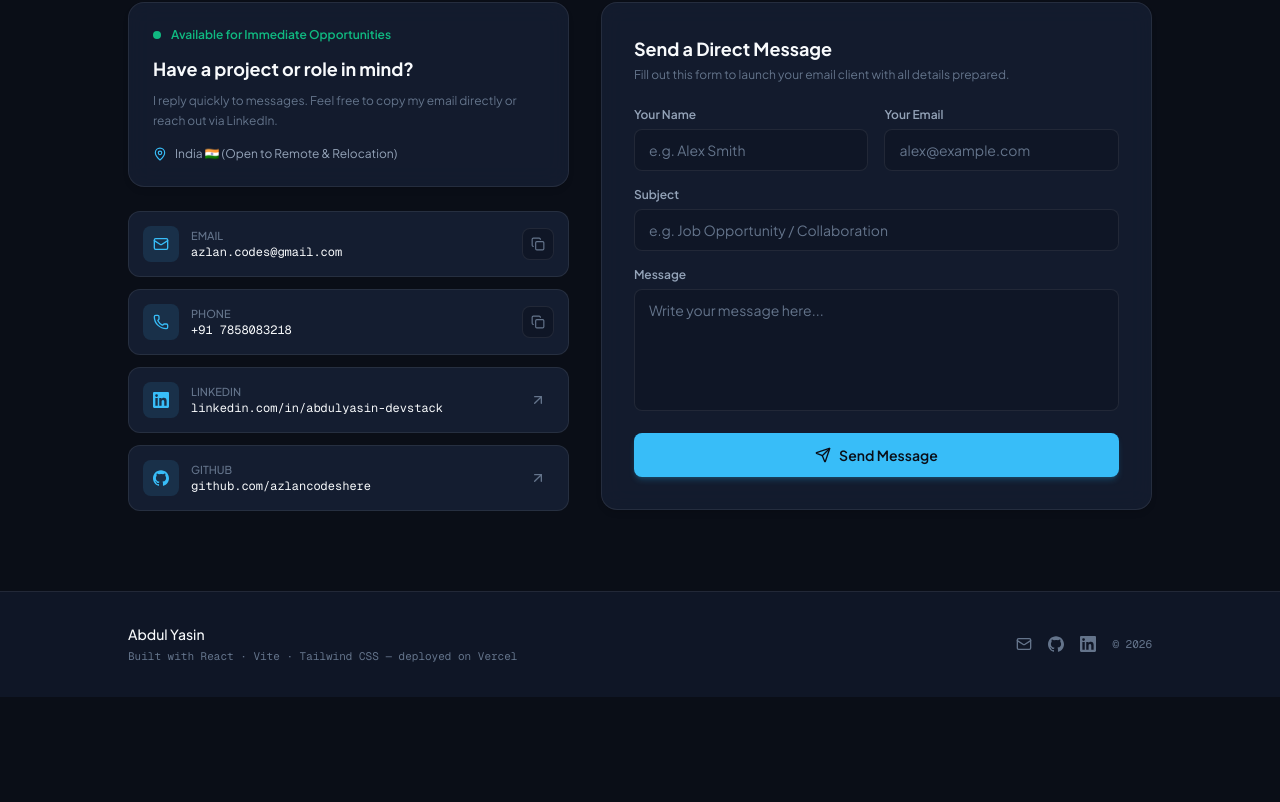
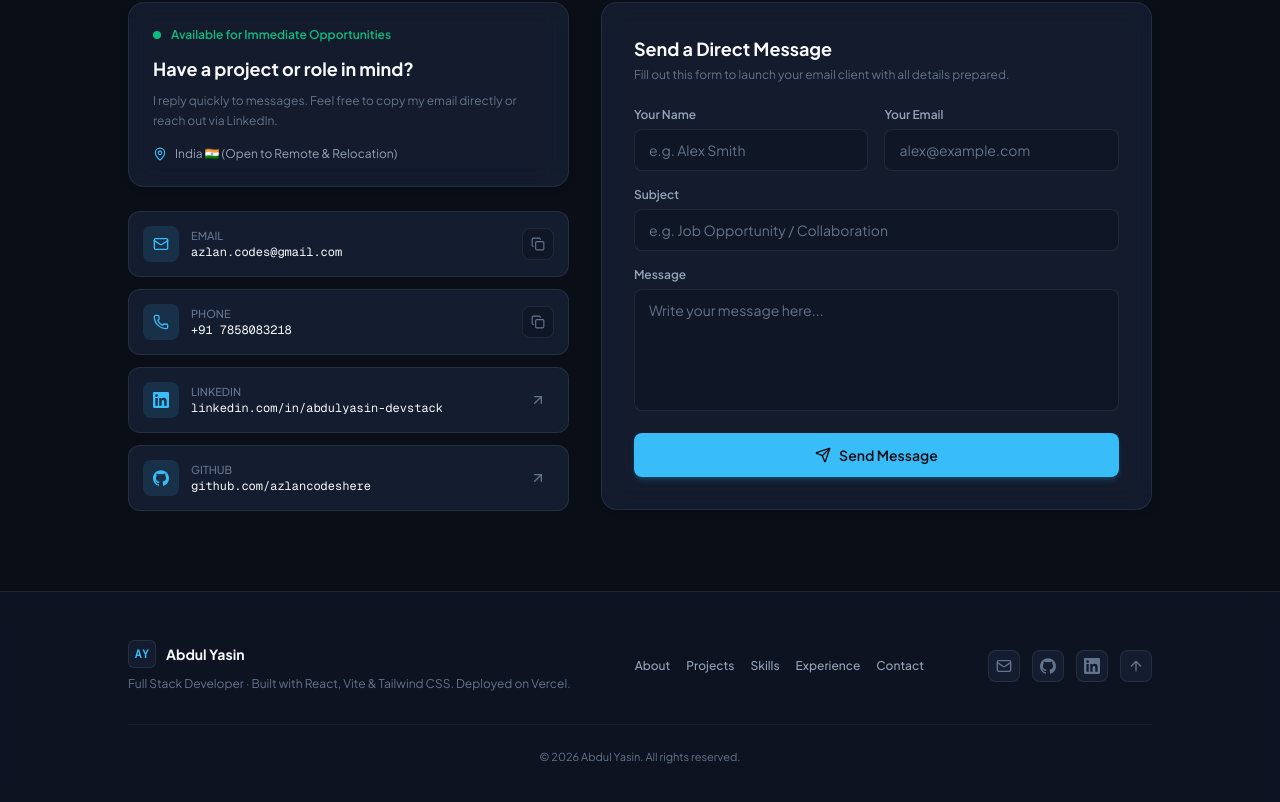
Before and after one commit to azlancodeshere/abdulyasin.portfolio, a React (Vite) app: page / in a window 1280 px wide. Shown: the part 7770-8572 px from the top of the page. Before the commit the page ends 8467 px from the top, so only its background shows below. Built offline with nearby package versions, Linux system fonts and the light colour scheme.

Commit message:
Footer: add quick links, back-to-top button and expanded layout

```diff
--- a/src/components/Footer.jsx
+++ b/src/components/Footer.jsx
@@ -1,19 +1,42 @@
-import { Mail } from "lucide-react";
+import { ArrowUp, Mail } from "lucide-react";
 import { GithubIcon, LinkedinIcon } from "./BrandIcons.jsx";
-import { profile } from "../data/profile.js";
+import { nav, profile } from "../data/profile.js";
 
 export default function Footer() {
+  const scrollToTop = () => {
+    window.scrollTo({ top: 0, behavior: "smooth" });
+  };
+
   return (
-    <footer className="border-t border-line bg-subtle">
-      <div className="wrap flex flex-col gap-4 py-8 sm:flex-row sm:items-center sm:justify-between">
+    <footer className="border-t border-line bg-subtle/80 backdrop-blur-md">
+      <div className="wrap py-12">
+        <div className="flex flex-col gap-8 md:flex-row md:items-center md:justify-between">
+          {/* Left: Branding & Status */}
           <div>
-          <p className="text-sm font-medium">{profile.name}</p>
-          <p className="mt-1 font-mono text-[11px] text-ink-3">
-            Built with React · Vite · Tailwind CSS — deployed on Vercel
+            <div className="flex items-center gap-2.5">
+              <span className="flex size-7 items-center justify-center rounded-md border border-line bg-surface font-mono text-xs font-bold text-accent">
+                {profile.initials}
+              </span>
+              <span className="text-sm font-bold text-ink">{profile.name}</span>
+            </div>
+            <p className="mt-2 text-xs text-ink-3">
+              Full Stack Developer · Built with React, Vite & Tailwind CSS. Deployed on Vercel.
             </p>
           </div>
 
-        <div className="flex items-center gap-4">
+          {/* Center: Navigation Links */}
+          <ul className="flex flex-wrap items-center gap-4 text-xs font-medium text-ink-2">
+            {nav.map((item) => (
+              <li key={item.href}>
+                <a href={item.href} className="hover:text-accent transition-colors">
+                  {item.label}
+                </a>
+              </li>
+            ))}
+          </ul>
+
+          {/* Right: Socials & Back to Top */}
+          <div className="flex items-center gap-3">
             {[
               { href: profile.links.email, icon: Mail, label: "Email" },
               { href: profile.links.github, icon: GithubIcon, label: "GitHub" },
@@ -25,12 +48,25 @@ export default function Footer() {
                 target={href.startsWith("mailto:") ? undefined : "_blank"}
                 rel="noreferrer"
                 aria-label={label}
-              className="text-ink-3 transition-colors hover:text-accent"
+                className="flex size-8 items-center justify-center rounded-lg border border-line bg-surface text-ink-3 transition-colors hover:border-line-hi hover:text-accent"
               >
                 <Icon className="size-4" aria-hidden="true" />
               </a>
             ))}
-          <span className="font-mono text-[11px] text-ink-3">© 2026</span>
+
+            <button
+              type="button"
+              onClick={scrollToTop}
+              aria-label="Scroll back to top"
+              className="flex size-8 items-center justify-center rounded-lg border border-line bg-surface text-ink-3 transition-colors hover:border-line-hi hover:bg-surface-hover hover:text-accent"
+            >
+              <ArrowUp className="size-4" />
+            </button>
+          </div>
+        </div>
+
+        <div className="mt-8 border-t border-line/60 pt-6 text-center text-[11px] text-ink-3">
+          © {new Date().getFullYear()} {profile.name}. All rights reserved.
         </div>
       </div>
     </footer>
```
Lines whose indentation alone changed are shown as unchanged.
